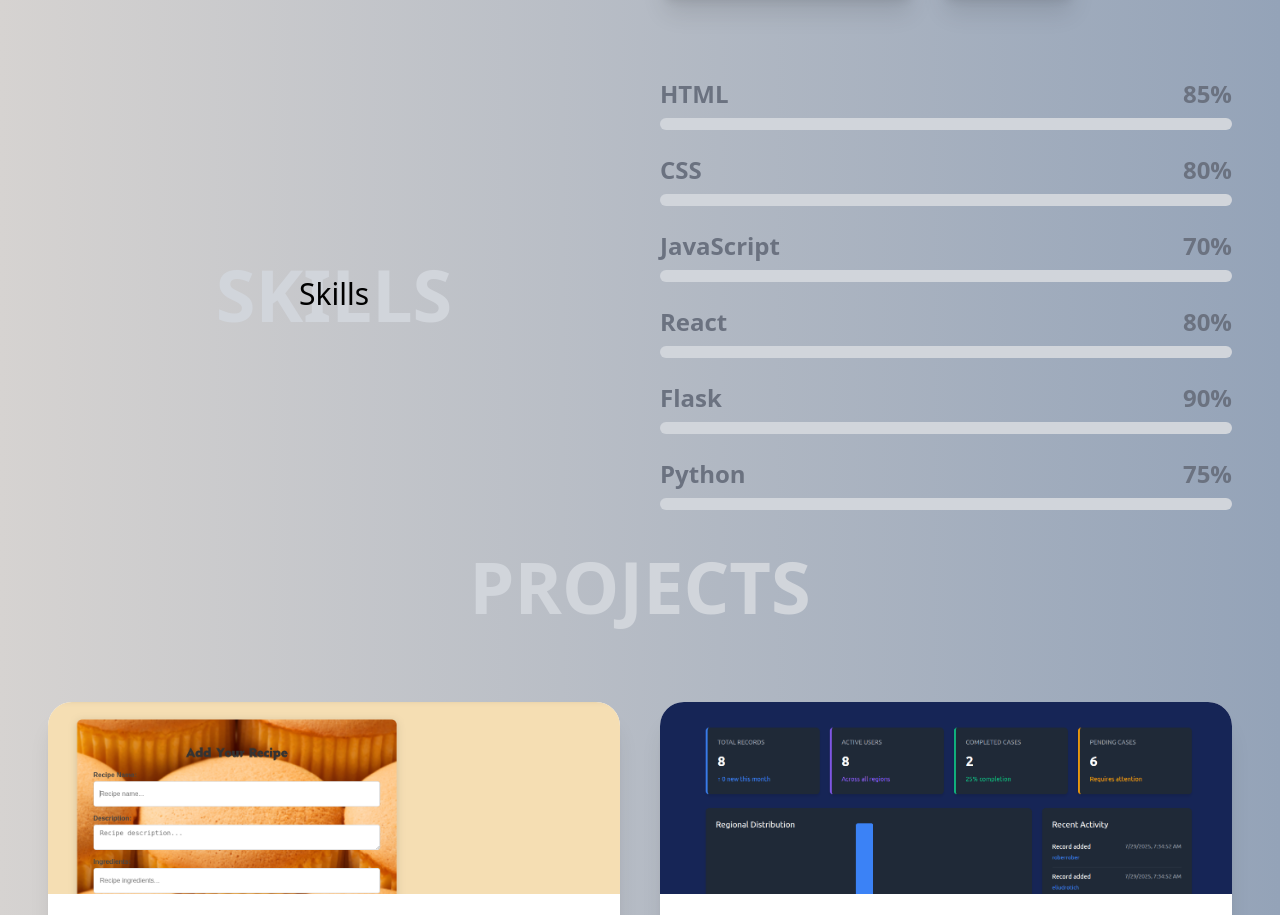
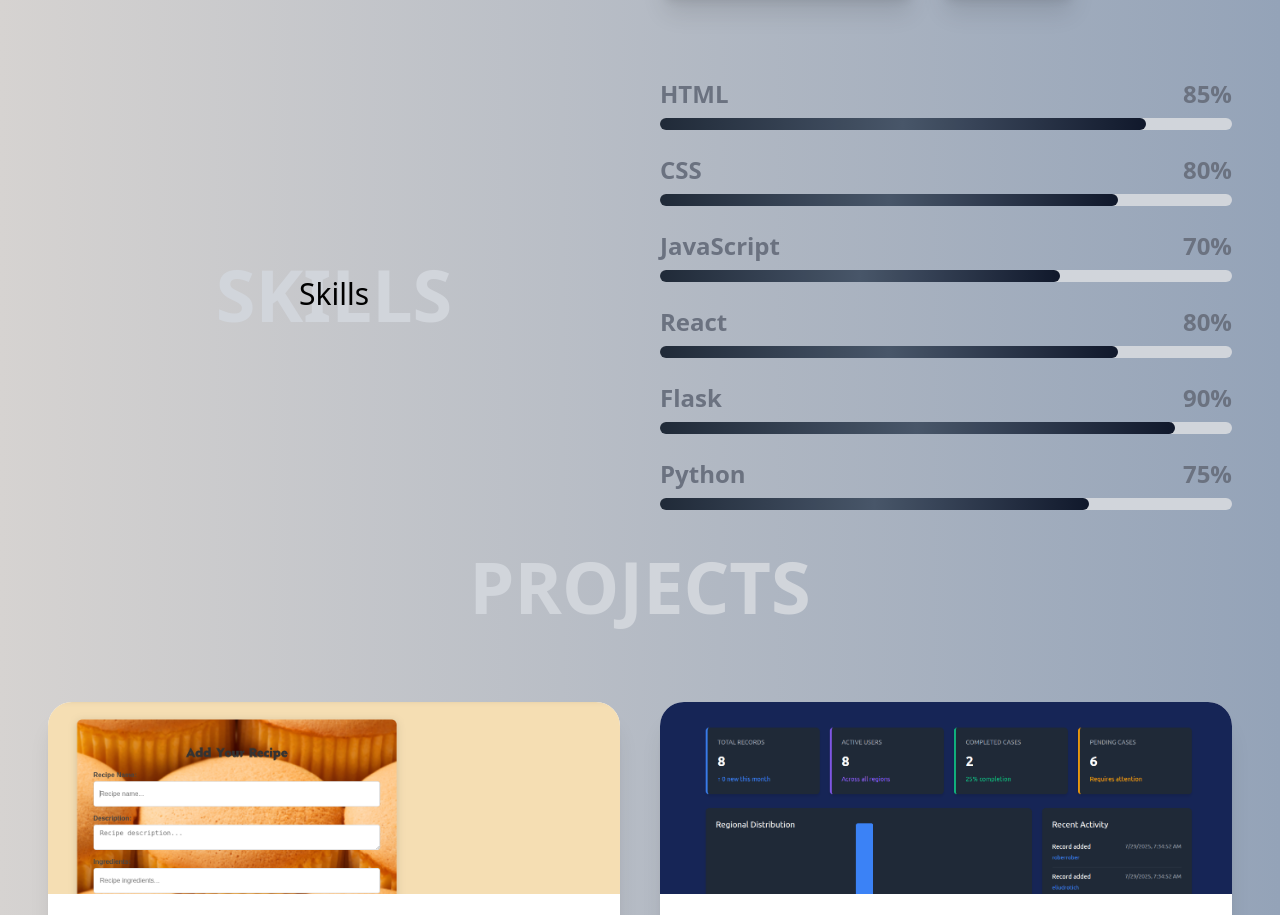
Before and after one commit to KenRobertOchieng/my-portfolio, a React (Vite) app: page / in a window 1280 px wide. Shown: the part 1412-2327 px from the top of the page. Built offline with nearby package versions, Linux system fonts and the light colour scheme.

Commit message:
made change on theme

```diff
--- a/src/components/SkillsLevel.jsx
+++ b/src/components/SkillsLevel.jsx
@@ -10,7 +10,7 @@ const SkillsLevel = ({skillName,percentage}) => {
 
         <div className='w-full h-3 bg-gray-300 dark:bg-gray-600 rounded-full'>
             <div className='animate-pulse'>
-                <div className={`h-3 dark:bg-gradient-to-r dark:from-purple-950 dark:via-blue-700 dark:to-sky-300 rounded-full`} style={{width:percentage}}></div>
+                <div className={`h-3 dark:bg-gradient-to-r dark:from-purple-950 dark:via-blue-700 dark:to-sky-300 rounded-full bg-gradient-to-r from-gray-800 via-slate-600 to-slate-900`} style={{width:percentage}}></div>
             </div>
         </div>
     </div>
```
